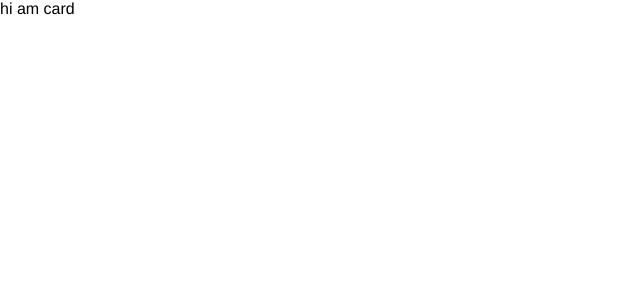
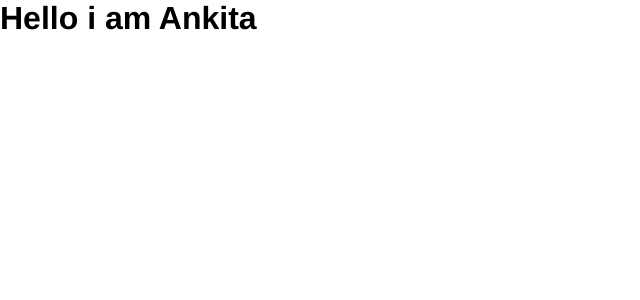
Before and after one commit to anya-builds/React-Codes, a React (Vite) app in the folder 01-react/02-component/: page / in a window 1280 px wide. Shown: the top 300 px of the page, without its empty margins (0-640 px from the left). Built offline with nearby package versions, Linux system fonts and the light colour scheme.

Commit message:
components

```diff
--- a/01-react/02-component/src/App.jsx
+++ b/01-react/02-component/src/App.jsx
@@ -1,12 +1,12 @@
 import React from 'react'
-import Card from './components/Card'
+
 
 const App = () => {
+  const user='Ankita'
   return (
     <div>
-     <Card/>
-
-    </div>
+      <h1>Hello i am {user}</h1>
+     </div>
   )
 }
 
```
